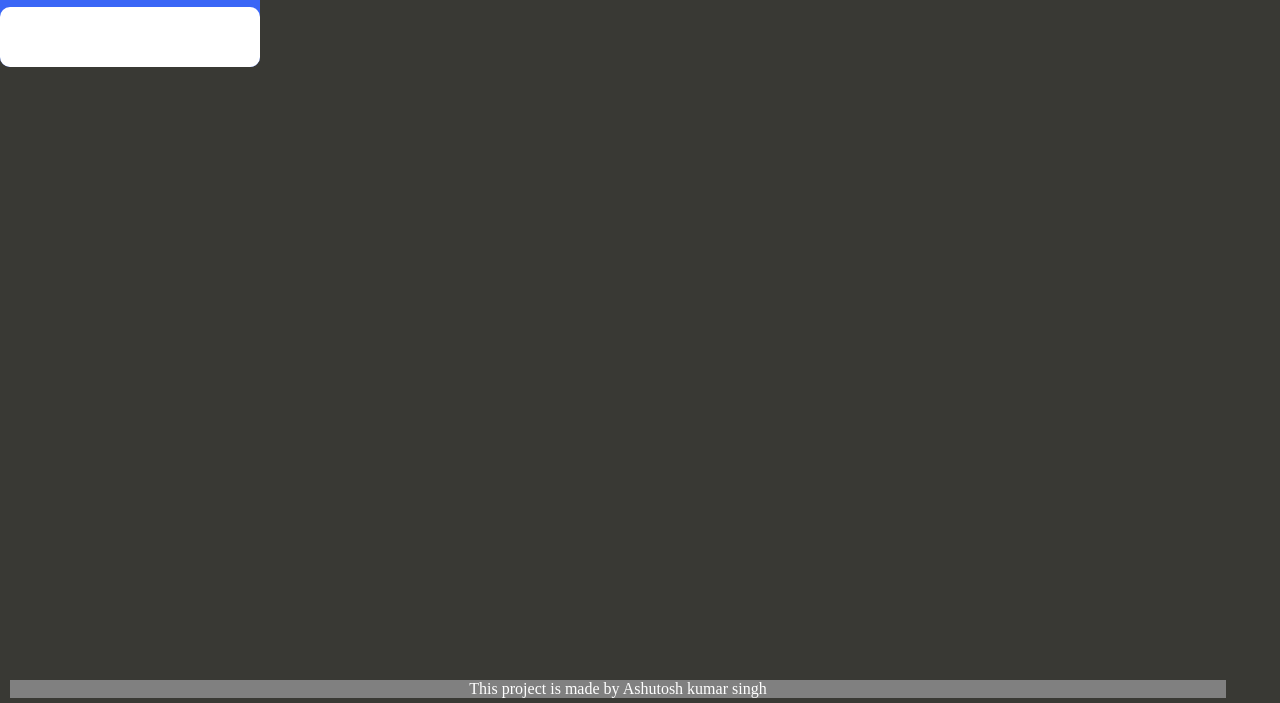
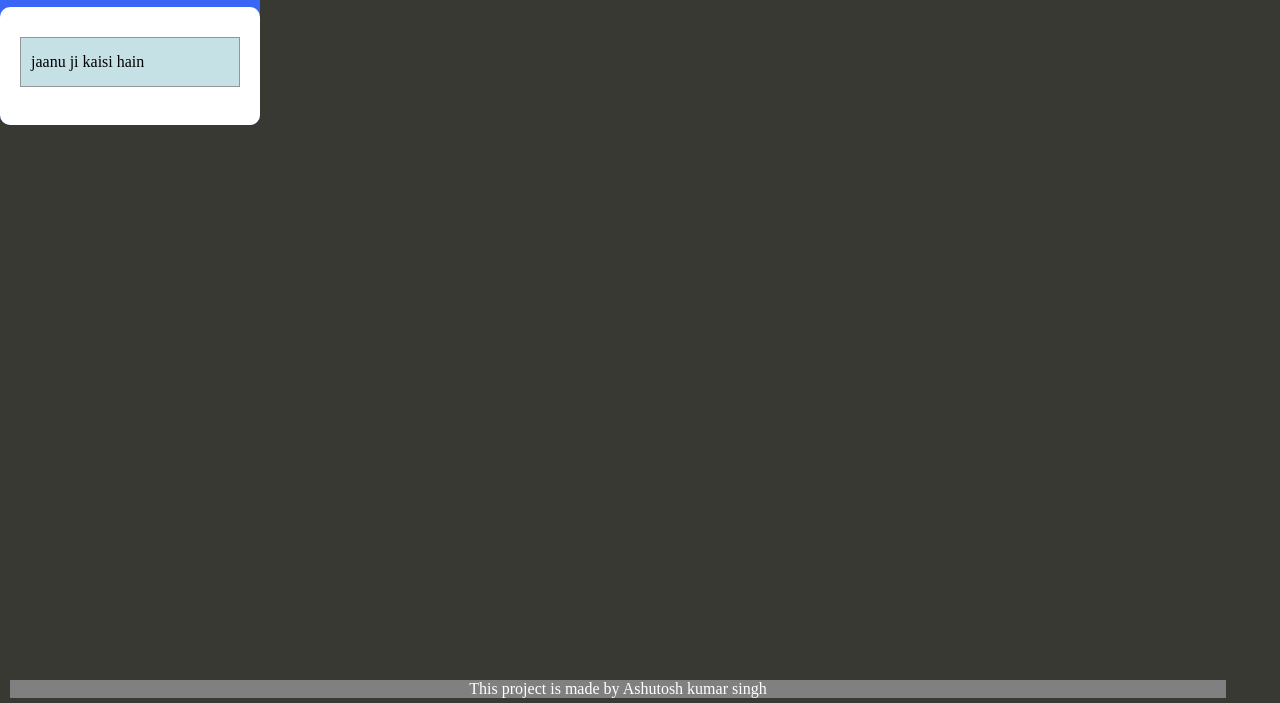
Before and after one commit to shubh25121999/my-to-do-list, a plain HTML site: page index.html in a window 1280 px wide. Shown: the part 97-800 px from the top of the page. Drawn offline with Linux system fonts and the light colour scheme.

Commit message:
Update index.html

```diff
--- a/index.html
+++ b/index.html
@@ -92,7 +92,9 @@
             <button id="push"> Add </button>
             <br>
         </div>
-        <div id="tasks"></div>
+        <div id="tasks">
+        <div class="newtask">jaanu ji kaisi hain</div>
+        </div>
     </div>
     <footer id="footer">This project is made by Ashutosh kumar singh</footer>
     <script src="index.js"></script>
```
